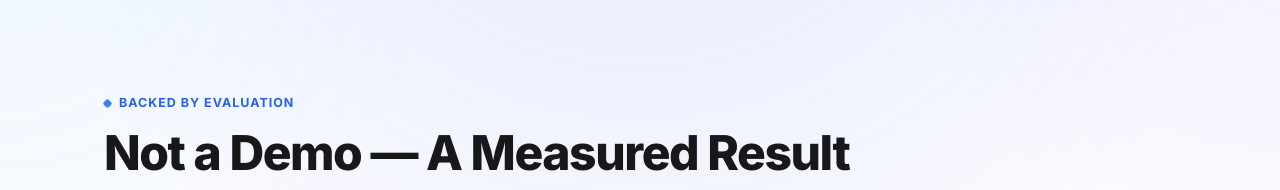
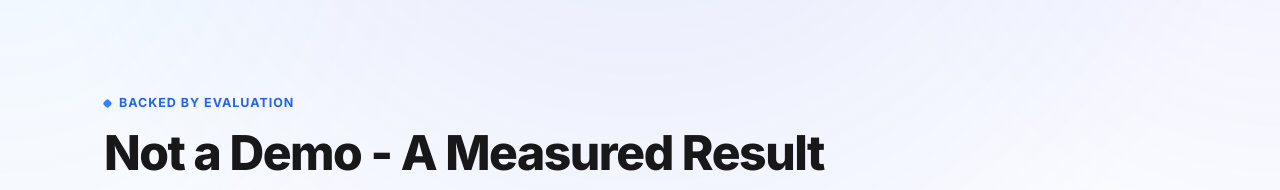
Before and after one commit to romitkheni0702/shacl-nl-demo, a plain HTML site: page index.html in a window 1280 px wide. Shown: the part 5780-5970 px from the top of the page. Drawn offline with Linux system fonts and the light colour scheme.

Commit message:
Polish demo copy

```diff
--- a/index.html
+++ b/index.html
@@ -390,7 +390,7 @@ ex:PersonShape <span class="k">a</span> sh:NodeShape ;
 <section class="section" id="results">
   <div class="wrap">
     <span class="eyebrow reveal">Backed by evaluation</span>
-    <h2 class="h reveal">Not a Demo — A Measured Result</h2>
+    <h2 class="h reveal">Not a Demo - A Measured Result</h2>
     <p class="lead reveal d1">We ran 4 models across 3 strategies on 38 shapes from 4 domains, scored every explanation with BERTScore, ROUGE and BLEU, and cross-checked against 80 human ratings.</p>
 
     <div class="res-stats reveal d2">
@@ -424,7 +424,7 @@ ex:PersonShape <span class="k">a</span> sh:NodeShape ;
       </figure>
     </div>
 
-    <p class="res-note">BERTScore F1; cost per 1 000 explanations on raw-Turtle (Mode C) prompting. The full picture — all four models, three prompt strategies, the prompt-mode tie and the consistency checks — is in the repository.</p>
+    <p class="res-note">BERTScore F1; cost per 1 000 explanations on raw-Turtle (Mode C) prompting. The full picture - all four models, three prompt strategies, the prompt-mode tie and the consistency checks - is in the repository.</p>
   </div>
 </section>
 
--- a/script.js
+++ b/script.js
@@ -99,7 +99,7 @@
       metrics: { cost: 0.00019, tokens: 1120, time: 3.4 },
       paras: [
         { html: 'Every <strong>Person</strong> must have at least one <strong>name</strong>, and that name must be plain text.', lines: [[3,6]] },
-        { html: 'The <strong>age</strong>, if provided, must be a whole number that is zero or greater — negative ages are not permitted.', lines: [[7,10]] },
+        { html: 'The <strong>age</strong>, if provided, must be a whole number that is zero or greater - negative ages are not permitted.', lines: [[7,10]] },
         { html: 'Together these rules define a valid Person record: a required plain-text name and an optional, non-negative age.', lines: [[1,10]] }
       ]
     },
@@ -109,7 +109,7 @@
         { html: 'The shape applies to every resource classified as <strong>Person</strong>.', lines: [[1,2]] },
         { html: 'Each Person is required to have a <strong>name</strong> property.', lines: [[3,4]] },
         { html: 'The name value must be a plain-text string, so URIs or numbers are rejected.', lines: [[5,5]] },
-        { html: 'A minimum count of one enforces that the name is mandatory — a Person without a name is invalid.', lines: [[6,6]] },
+        { html: 'A minimum count of one enforces that the name is mandatory - a Person without a name is invalid.', lines: [[6,6]] },
         { html: 'The optional <strong>age</strong> property, when present, must be a non-negative integer.', lines: [[7,10]] },
         { html: 'Summary: a valid Person has a required plain-text name and an optional, non-negative integer age.', lines: [[1,10]] }
       ]
@@ -213,7 +213,7 @@
 
     genBtn.disabled = true;
     genBtn.className = 'gen-btn busy';
-    genBtn.innerHTML = '<span class="spinner"></span> Generating…';
+    genBtn.innerHTML = '<span class="spinner"></span> Generating...';
 
     var key = modelSel.value + '|' + modeSel.value;
     var payload = OUTPUTS[key];
```
